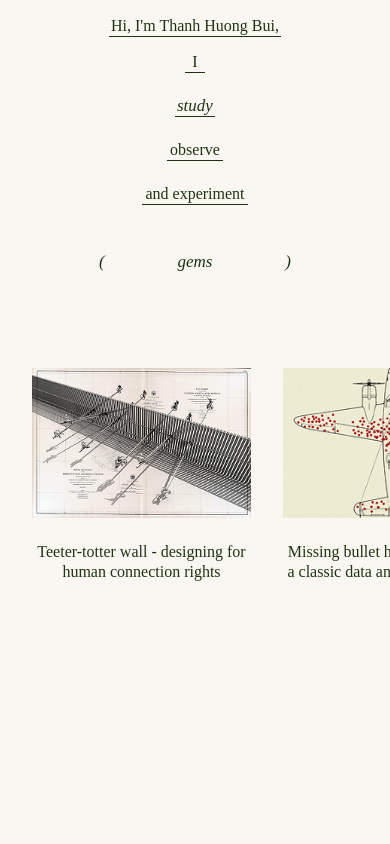
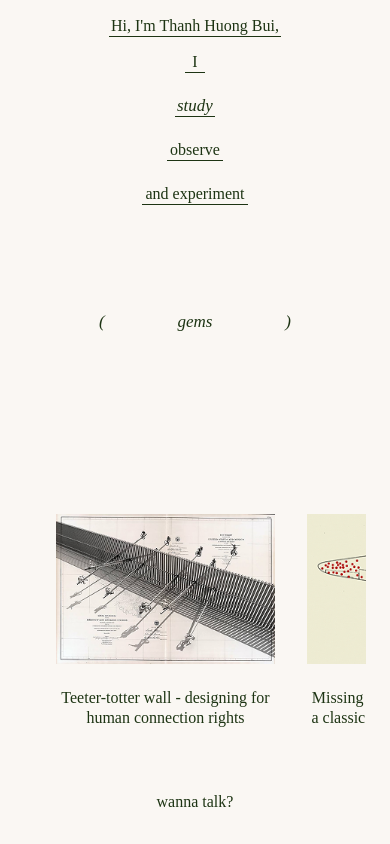
Before and after one commit to cuongvt07/buithanhhuong, a React (Vite) app: page /study in a window 390 px wide. Built offline with nearby package versions, Linux system fonts and the light colour scheme; a web font is replaced by a local one.

Commit message:
update code2

```diff
--- a/App.tsx
+++ b/App.tsx
@@ -20,11 +20,11 @@ import Lenis from 'lenis';
 const MOBILE_SCROLL_CONFIG: Record<string, boolean> = {
   home: false,      // Hero - không scroll
   about: true,      // About - scroll dọc
-  study: true,      // Study - scroll dọc
-  observe: true,    // Observe - scroll dọc
+  study: false,      // Study - không scroll dọc
+  observe: false,    // Observe - không scroll dọc
   work: false,      // Work - không scroll dọc (scroll ngang)
-  play: true,       // Play - scroll dọc
-  contact: true,    // Contact - scroll dọc
+  play: false,       // Play - không scroll dọc
+  contact: false,    // Contact - không scroll dọc
 };
 
 const AppContent: React.FC = () => {
@@ -103,7 +103,7 @@ const AppContent: React.FC = () => {
           </div>
 
           {/* WannaTalk - inside unified block, at bottom - hidden on Home page (handled by Hero) and About page (handled by About) */}
-          {!['/', '/hi', '/about'].includes(location.pathname) && (
+          {!['/', '/hi', '/about', '/study', '/observe', '/play', '/contact'].includes(location.pathname) && (
             <div className="w-full bg-[#faf7f3] shrink-0">
               <WannaTalk isActive={currentPage === 'contact'} />
             </div>
@@ -122,7 +122,7 @@ const AppContent: React.FC = () => {
       `}</style>
       <main
         ref={mainRef}
-        className={`desktop-main flex-1 flex-col hidden md:flex
+        className={`desktop-main flex-1 flex-col hidden md:flex md:justify-end
         pt-0 ${['home', 'work', 'play', 'study', 'observe', 'about'].includes(currentPage) ? 'md:pt-0' : 'md:pt-[84px]'}
         ${currentPage === 'home' ? 'md:overflow-hidden' : 'overflow-y-auto'} no-scrollbar`}
       >
--- a/components/Study.tsx
+++ b/components/Study.tsx
@@ -31,36 +31,22 @@ const Study: React.FC<StudyProps> = () => {
   const mobileGems = [...gems, ...gems, ...gems, ...gems];
 
   return (
-    <section className="w-full md:h-screen min-h-screen relative overflow-hidden flex-grow flex flex-col md:block">
-      {/* Desktop: Centered Label */}
-      <div className="hidden md:flex fixed top-1/2 left-0 w-full -translate-y-1/2 items-center justify-center pointer-events-none z-10">
-        <SectionLabel
-          text="gems"
-          width="192px"
-          mobileWidth="192px"
-        />
-      </div>
-
-      {/* Main Container: Anchored to bottom on desktop, stacked on mobile */}
-      <div className="relative md:fixed bottom-0 left-0 w-full flex flex-col items-center justify-start md:justify-end z-10 pointer-events-none">
-
-        {/* MOBILE VIEW ONLY: Label pushed up by list with 32px gap */}
-        <div className="md:hidden flex flex-col items-center">
+    <section className="w-full md:h-screen relative overflow-hidden flex-grow flex flex-col md:block flex-1">
+      {/* Mobile Layout - Full height, No scroll, WannaTalk at bottom */}
+      <div className="md:hidden w-full h-full flex flex-col justify-between items-center pt-[60px] px-6">
+        {/* Header Block */}
+        <div className="w-full flex justify-center">
           <SectionLabel
             text="gems"
             width="192px"
             mobileWidth="192px"
-            className="relative pointer-events-auto"
-            style={{ position: 'relative', transform: 'none', left: 'auto', top: 'auto' }}
+            className="relative"
           />
-          <div className="h-[32px]"></div>
         </div>
 
-        {/* List: Bottom block with padding */}
-        <div className="w-full text-center px-0 md:px-4 py-8 md:p-[120px_32px_32px_32px] pointer-events-auto overflow-hidden md:overflow-visible">
-
-          {/* MOBILE VIEW: Horizontal Infinite Scroll */}
-          <div className="flex md:hidden flex-row flex-nowrap gap-8 items-start overflow-x-auto snap-x snap-mandatory px-8 w-full scrollbar-hide pb-8">
+        {/* Content Block - Centered vertically in available space */}
+        <div className="w-full flex-1 flex items-end overflow-hidden">
+          <div className="flex flex-row flex-nowrap gap-8 items-start overflow-x-auto snap-x snap-mandatory px-8 w-full scrollbar-hide pb-8">
             {mobileGems.map((item, i) => (
               <a
                 key={`mobile-${i}`}
@@ -78,13 +64,30 @@ const Study: React.FC<StudyProps> = () => {
                   />
                 </div>
 
-                <span className="block whitespace-normal w-full">{item.text}</span>
+                <span className="block whitespace-normal w-full text-center">{item.text}</span>
               </a>
             ))}
           </div>
+        </div>
 
-          {/* DESKTOP VIEW: Vertical List */}
-          <div className="hidden md:flex flex-col gap-[16px] items-center">
+        {/* Footer Block */}
+        <div className="w-full flex justify-center">
+          <WannaTalk isActive={false} />
+        </div>
+      </div>
+
+      {/* PC VIEW: Restore original structure exactly */}
+      <div className="hidden md:flex fixed top-1/2 left-0 w-full -translate-y-1/2 items-center justify-center pointer-events-none z-10">
+        <SectionLabel
+          text="gems"
+          width="192px"
+          mobileWidth="192px"
+        />
+      </div>
+
+      <div className="hidden md:flex flex-col relative md:fixed bottom-0 left-0 w-full items-center justify-end z-10 pointer-events-none">
+        <div className="w-full text-center p-[120px_32px_32px_32px] pointer-events-auto overflow-visible">
+          <div className="flex flex-col gap-[16px] items-center">
             {gems.map((item, i) => (
               <a
                 key={`desktop-${i}`}
```
